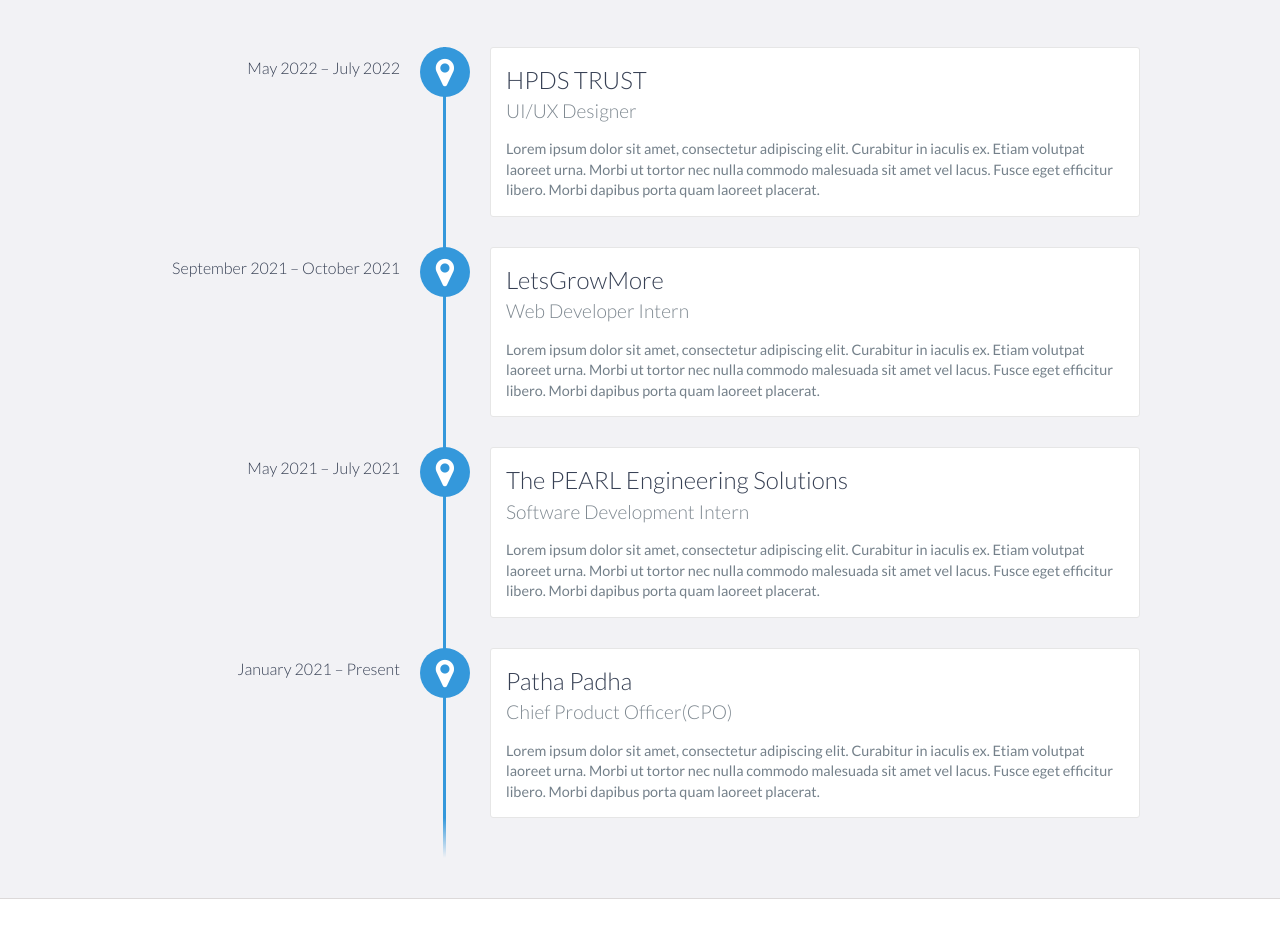
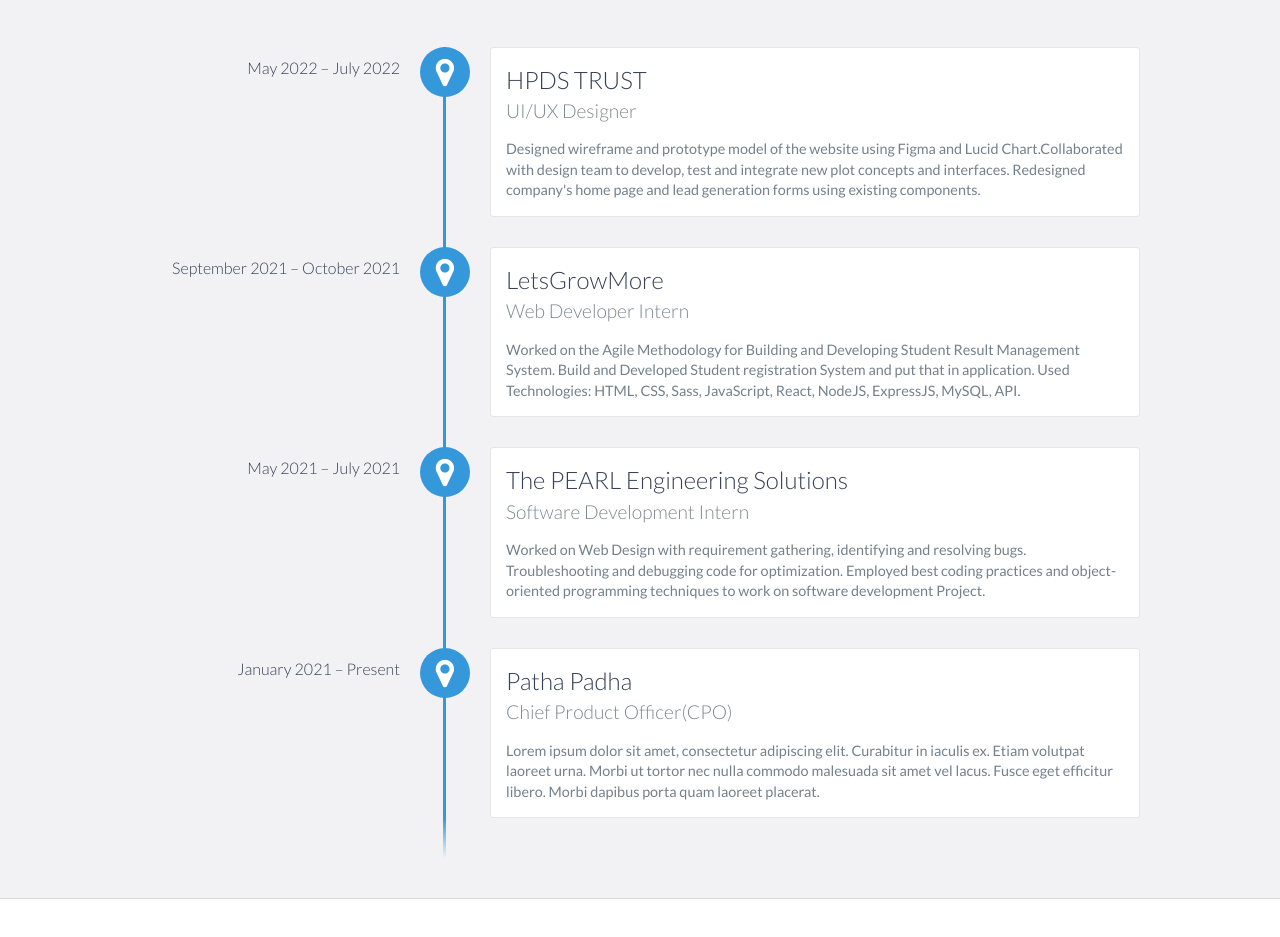
Before and after one commit to samruddhi-13/Portfolio, a website: page index.html in a window 1280 px wide. Shown: the part 1220-2157 px from the top of the page. Drawn offline with nearby package versions, Linux system fonts and the light colour scheme.

Commit message:
Added new Experince

```diff
--- a/index.html
+++ b/index.html
@@ -100,10 +100,10 @@
           <h3>HPDS TRUST</h3>
           <h4>UI/UX Designer</h4>
           <p>
-            Lorem ipsum dolor sit amet, consectetur adipiscing elit. Curabitur
-            in iaculis ex. Etiam volutpat laoreet urna. Morbi ut tortor nec
-            nulla commodo malesuada sit amet vel lacus. Fusce eget efficitur
-            libero. Morbi dapibus porta quam laoreet placerat.
+            Designed wireframe and prototype model of the website using Figma
+            and Lucid Chart.Collaborated with design team to develop, test and
+            integrate new plot concepts and interfaces. Redesigned company's
+            home page and lead generation forms using existing components.
           </p>
         </div>
 
@@ -111,10 +111,10 @@
           <h3>LetsGrowMore</h3>
           <h4>Web Developer Intern</h4>
           <p>
-            Lorem ipsum dolor sit amet, consectetur adipiscing elit. Curabitur
-            in iaculis ex. Etiam volutpat laoreet urna. Morbi ut tortor nec
-            nulla commodo malesuada sit amet vel lacus. Fusce eget efficitur
-            libero. Morbi dapibus porta quam laoreet placerat.
+            Worked on the Agile Methodology for Building and Developing Student
+            Result Management System. Build and Developed Student registration
+            System and put that in application. Used Technologies: HTML, CSS,
+            Sass, JavaScript, React, NodeJS, ExpressJS, MySQL, API.
           </p>
         </div>
 
@@ -122,10 +122,10 @@
           <h3>The PEARL Engineering Solutions</h3>
           <h4>Software Development Intern</h4>
           <p>
-            Lorem ipsum dolor sit amet, consectetur adipiscing elit. Curabitur
-            in iaculis ex. Etiam volutpat laoreet urna. Morbi ut tortor nec
-            nulla commodo malesuada sit amet vel lacus. Fusce eget efficitur
-            libero. Morbi dapibus porta quam laoreet placerat.
+            Worked on Web Design with requirement gathering, identifying and
+            resolving bugs. Troubleshooting and debugging code for optimization.
+            Employed best coding practices and object-oriented programming
+            techniques to work on software development Project.
           </p>
         </div>
 
```
Also changed, not shown: css/bootstrap.min.css.
